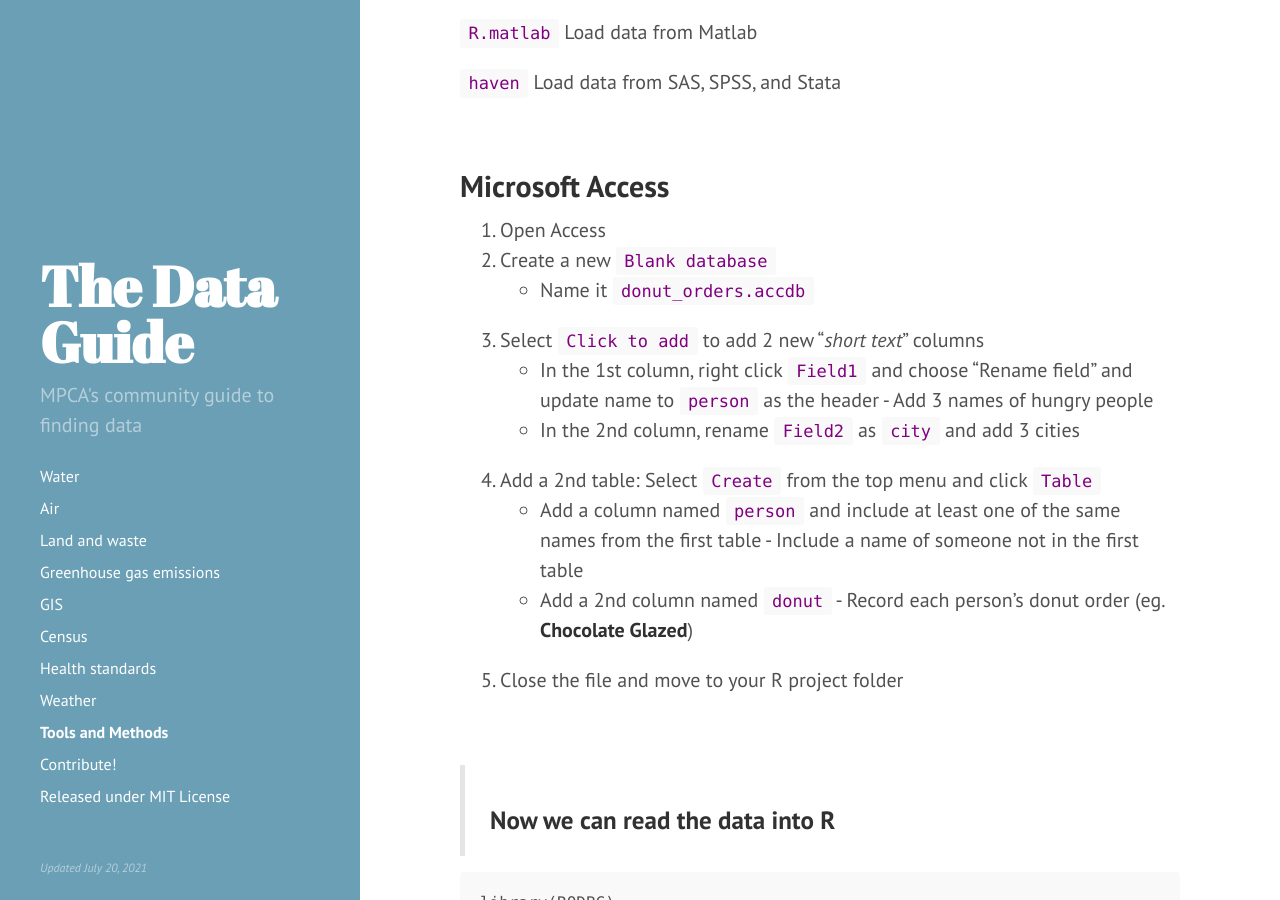
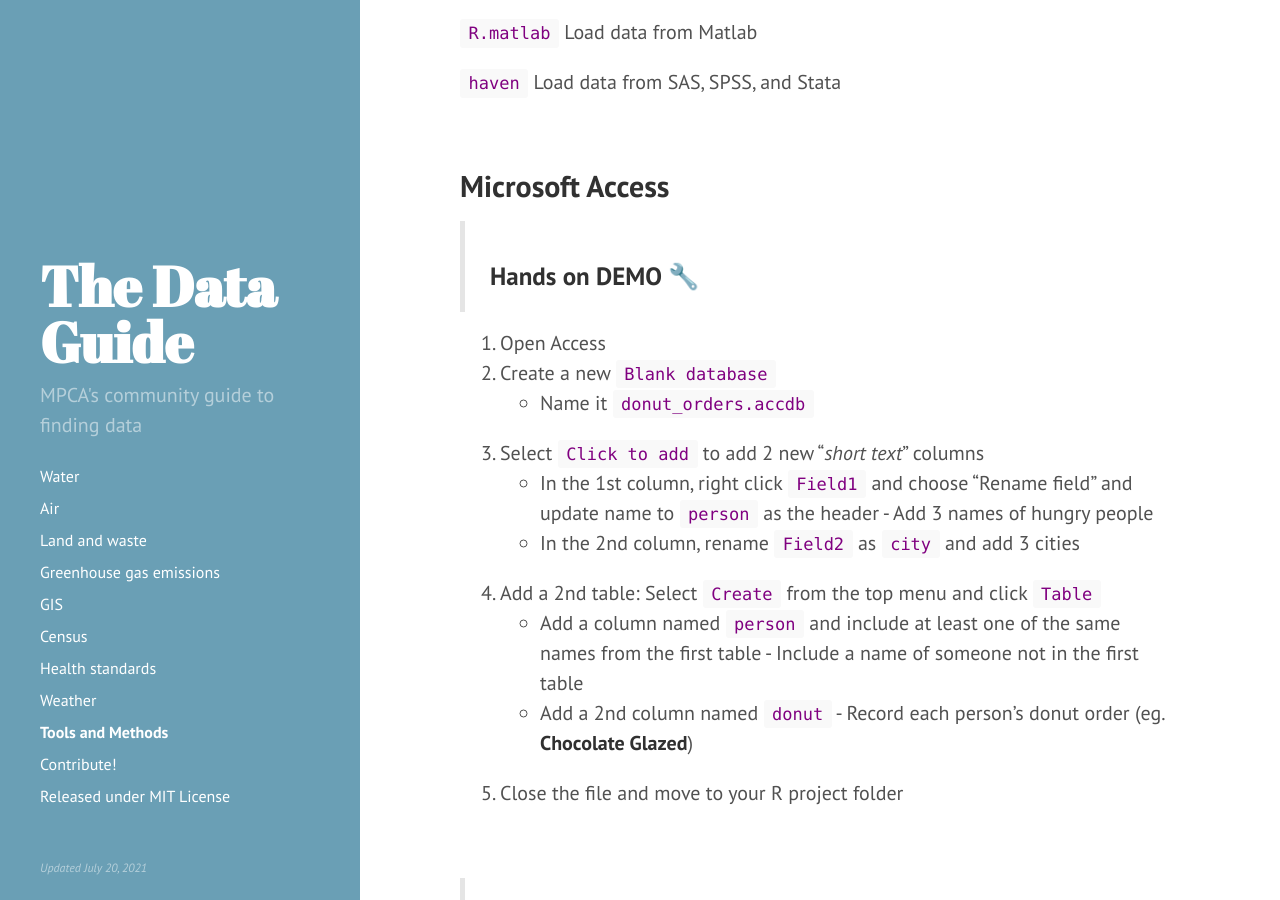
Before and after one commit to annemorris/Data-Guide-1, a Jekyll site: the page built from 98-Tools_and_Methods.md, in a window 1280 px wide and 900 px high, scrolled down 1664 px. Built offline with Jekyll 4.4.1, drawn with Linux system fonts in a browser that asks for light colours.

Commit message:
Update 98-Tools_and_Methods.md

```diff
--- a/98-Tools_and_Methods.md
+++ b/98-Tools_and_Methods.md
@@ -49,6 +49,9 @@ __Recommended packages__
 
 
 ## Microsoft Access {#access}
+
+
+> ### Hands on DEMO 🔧
 
 1. Open Access
 1. Create a new `Blank database`
```
